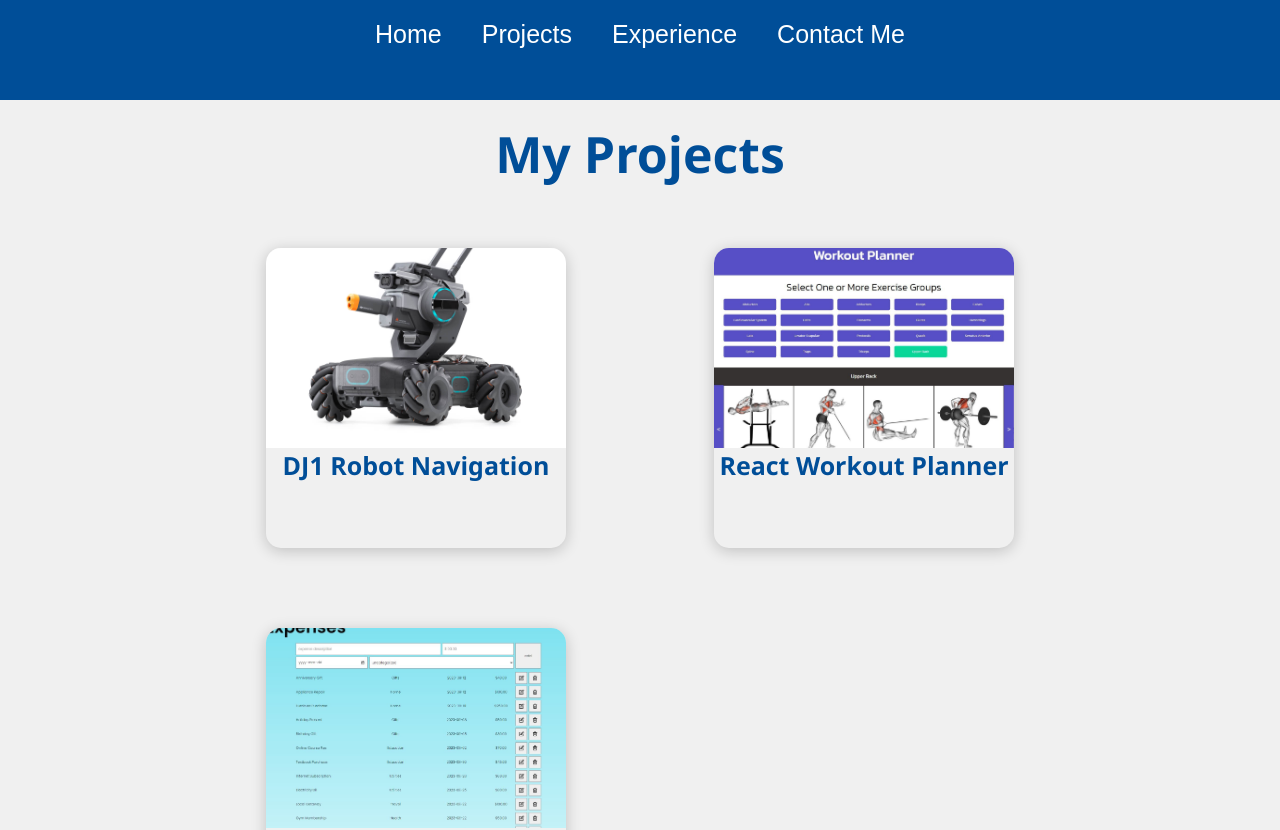
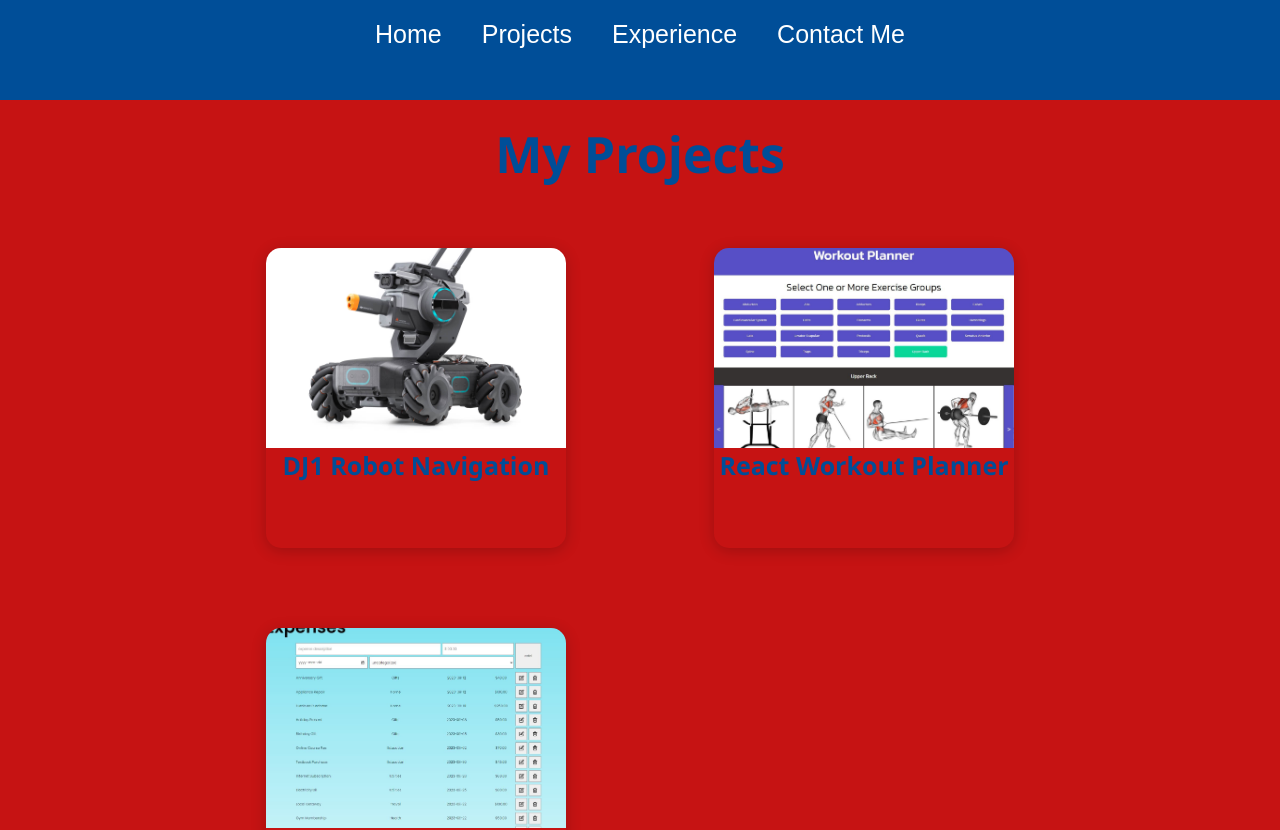
Before and after one commit to Mattdavis80/my-website, a React (Create React App) app: page /projects in a window 1280 px wide. Shown: the top 830 px of the page. Built offline with nearby package versions, Linux system fonts and the light colour scheme.

Commit message:
checking changes

```diff
--- a/src/App.css
+++ b/src/App.css
@@ -4,7 +4,8 @@
   display: flex;
   flex-direction: column;
   font-family: Arial, Helvetica, sans-serif;
-  background-color: #f0f0f0;
+  background-color: #c61313;
+  /* background-color: #f0f0f0; */
   max-width: 2000px;
   margin: auto;
 }
--- a/src/Pages/ResumePage.jsx
+++ b/src/Pages/ResumePage.jsx
@@ -10,12 +10,13 @@ const ResumePage = () => {
       <div className="resume-container">
         {/* <img className="resume-img" src={resume1} alt="first resume page" />
         <img className="resume-img" src={resume2} alt="first resume page" /> */}
-        <iframe
+        {/* <iframe
           src={resume}
           frameborder="0"
           className="resume"
           title="resume"
-        ></iframe>
+        ></iframe> */}
+        <div>testing</div>
       </div>
     </>
   );
```
